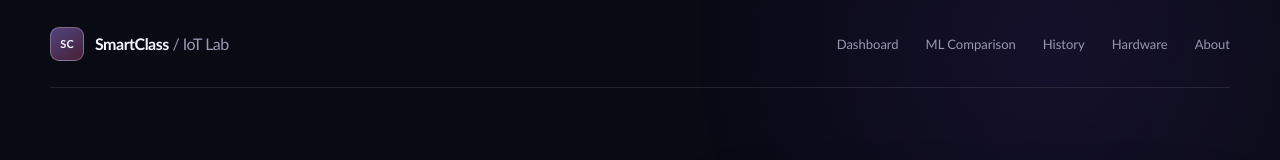
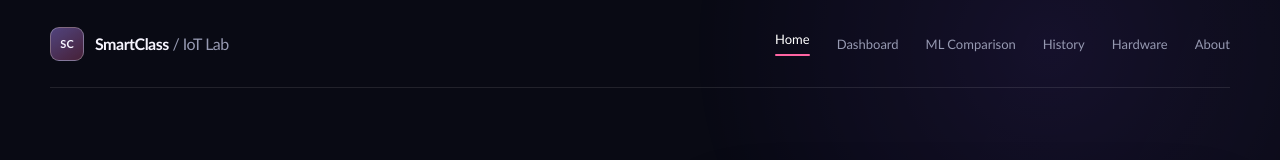
Before and after one commit to sairampragney/ANTG-IOT-PROJECT, a React (Vite) app: page / in a window 1280 px wide. Shown: the top 160 px of the page. Built offline with nearby package versions, Linux system fonts and the light colour scheme.

Commit message:
feat: complete responsive navigation UX

```diff
--- a/src/App.jsx
+++ b/src/App.jsx
@@ -5,7 +5,7 @@ import { projectData } from './data/projectData'
 import './App.css'
 
 const navItems = [
-  ['Dashboard', '/dashboard'], ['ML Comparison', '/ml-comparison'], ['History', '/history'],
+  ['Home', '/'], ['Dashboard', '/dashboard'], ['ML Comparison', '/ml-comparison'], ['History', '/history'],
   ['Hardware', '/hardware'], ['About', '/about'],
 ]
 
@@ -17,6 +17,13 @@ function GlassCard({ children, className = '' }) { return <article className={`g
 function Navbar() {
   const [open, setOpen] = useState(false)
   const location = useLocation()
+  useEffect(() => {
+    const closeOnEscape = (event) => {
+      if (event.key === 'Escape') setOpen(false)
+    }
+    document.addEventListener('keydown', closeOnEscape)
+    return () => document.removeEventListener('keydown', closeOnEscape)
+  }, [location.pathname])
   return <><a className="skip-link" href="#main-content">Skip to main content</a><header className="navbar"><Link className="brand" to="/" onClick={() => setOpen(false)}><span className="brand-mark">SC</span><span>SmartClass<span> / IoT Lab</span></span></Link><button className="menu-toggle" onClick={() => setOpen(!open)} aria-expanded={open} aria-controls="primary-navigation" aria-label="Toggle navigation">{open ? '×' : '☰'}</button><nav id="primary-navigation" className={open ? 'nav-links open' : 'nav-links'} aria-label="Primary navigation">{navItems.map(([label, path]) => <NavLink key={path} to={path} className={location.pathname === path ? 'active' : ''} onClick={() => setOpen(false)}>{label}</NavLink>)}</nav></header></>
 }
 
```
